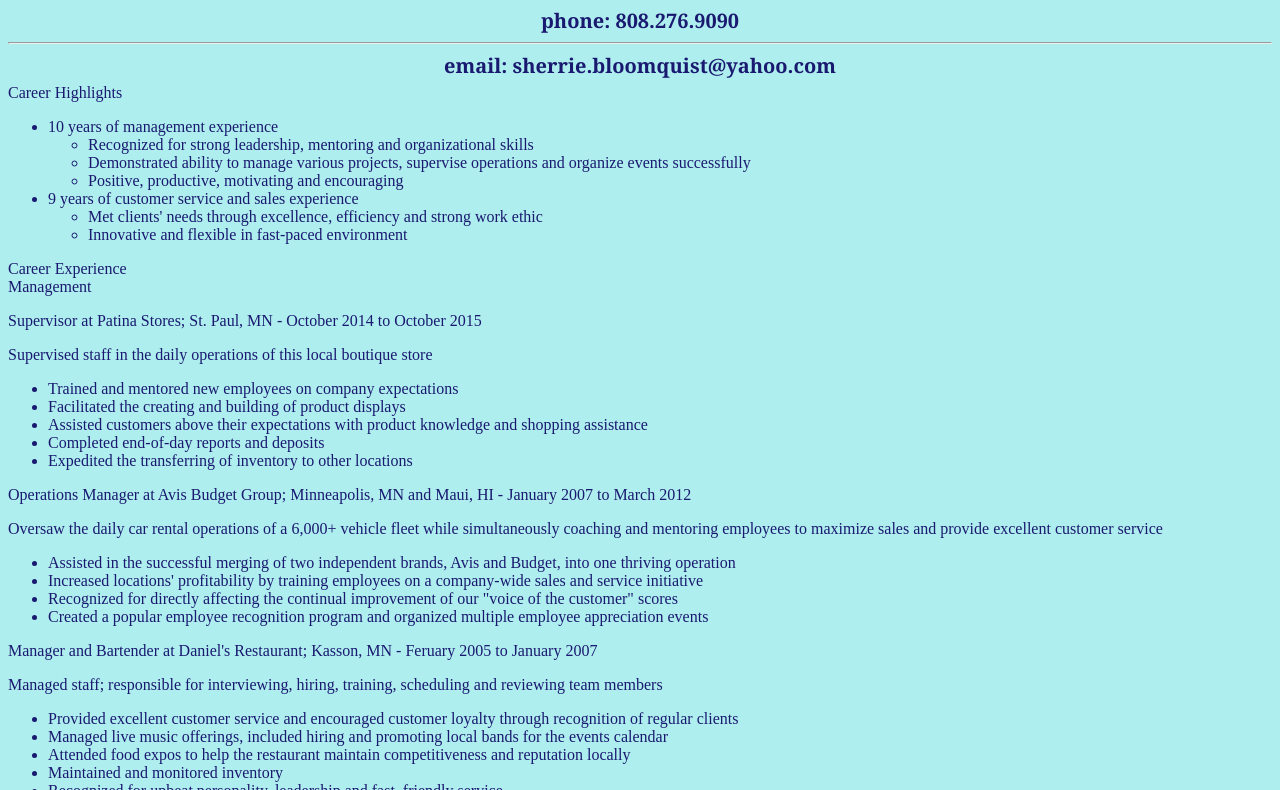
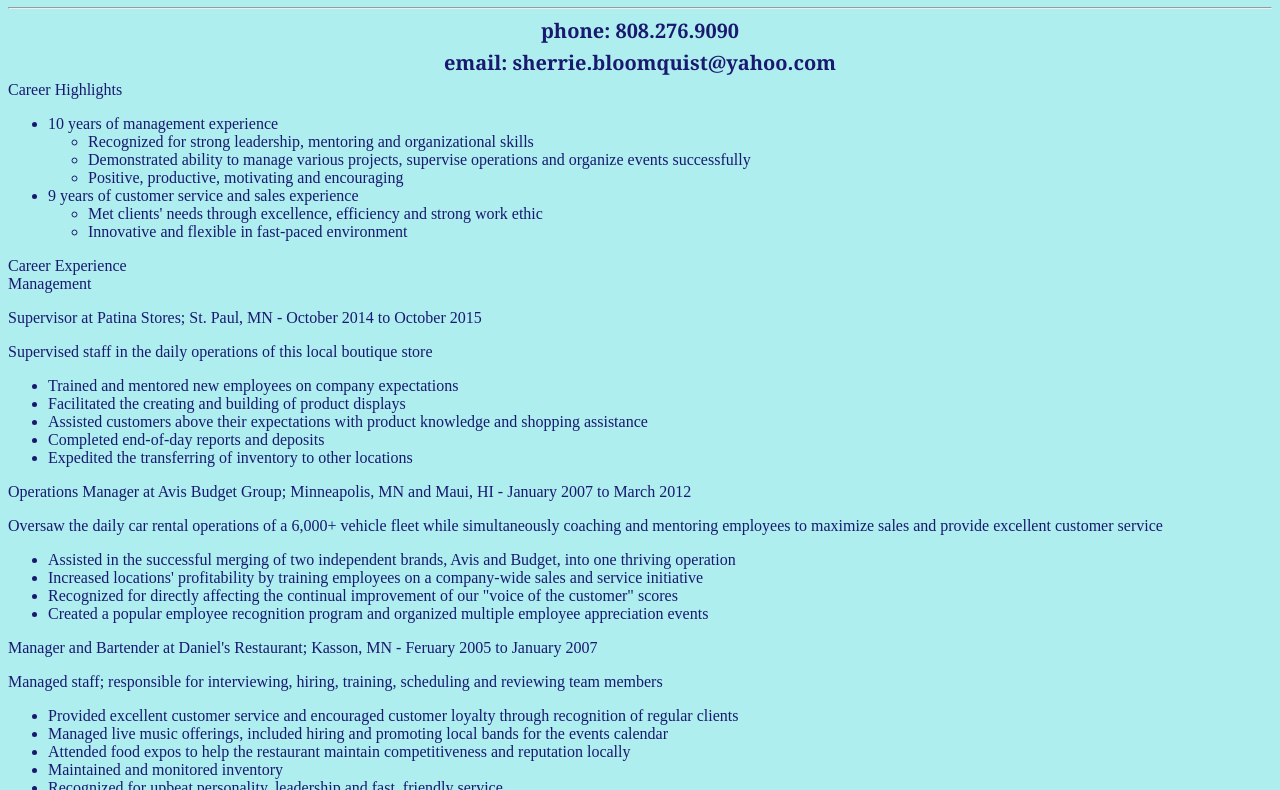
Before and after one commit to Sherrie-bloomquist/sherrie-bloomquist.github.io, a plain HTML site: page index.html in a window 1280 px wide. Shown: the part 73-863 px from the top of the page. Drawn offline with Linux system fonts and the light colour scheme.

Commit message:
Update index.html

```diff
--- a/index.html
+++ b/index.html
@@ -6,8 +6,8 @@
   </head>
   <body>
     <h1>Sherrie Bloomquist</h1>
+    <hr color:purple;>
     <h3>phone: 808.276.9090</h3>
-    <hr>
     <h3>email: sherrie.bloomquist@yahoo.com</h3>
       <div id="highlights">
         Career Highlights
```
